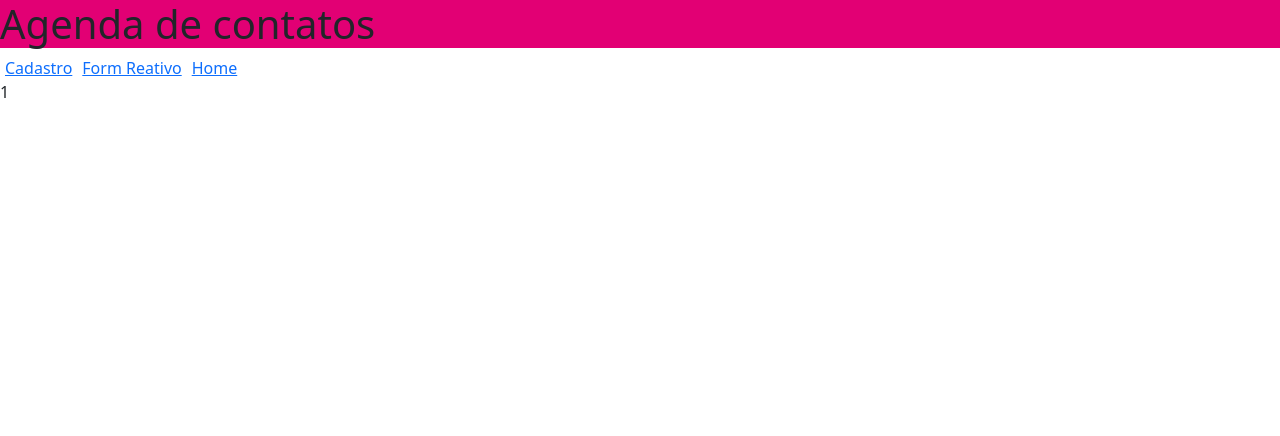
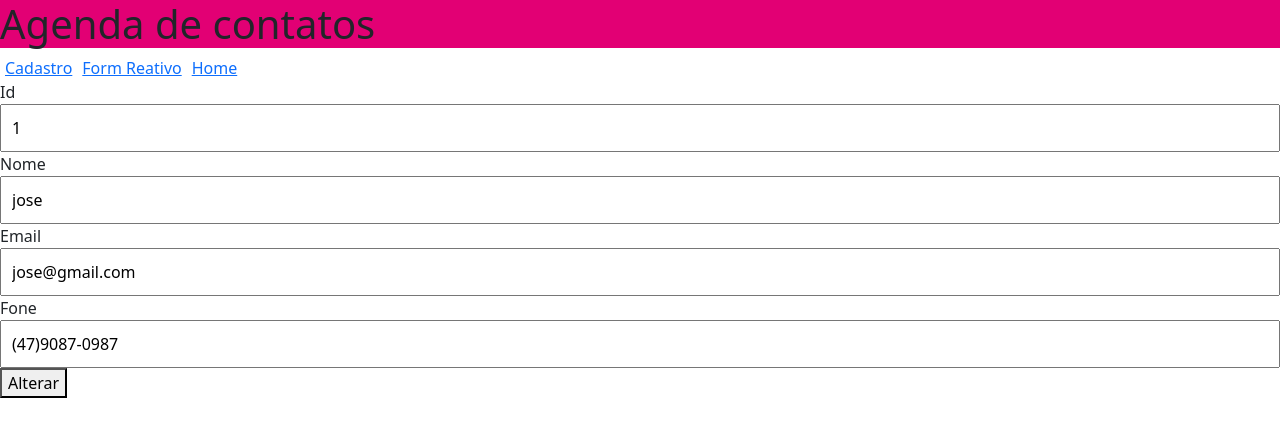
Before and after one commit to instrutorvilson/tsy-angular, an Angular app: page /editar/1 in a window 1280 px wide. Shown: the top 436 px of the page. Built offline with nearby package versions, Linux system fonts and the light colour scheme; data requests are answered from the project's data file.

Commit message:
Editado contato

```diff
--- a/db.json
+++ b/db.json
@@ -7,13 +7,13 @@
       "fone": "(47)9087-0987"
     },
     {
-      "nome": "maria",
-      "email": "maria@gmail.com",
-      "fone": "(47)9087-0987",
+      "nome": "Maria da silva",
+      "email": "maria@hotmail.com",
+      "fone": "(47)9087-0980",
       "id": 2
     },
     {
-      "nome": "josefa",
+      "nome": "Josefa Pereira",
       "email": "josefa@gmail.com",
       "fone": "(47)98851-1564",
       "id": 3
--- a/src/app/app-routing.module.ts
+++ b/src/app/app-routing.module.ts
@@ -20,7 +20,7 @@ const routes: Routes = [
     component: FormReativoComponent
   },
   {
-    path:'editar/:email',
+    path:'editar/:idcontato',
     component: EdicaoComponent
   },
   {
--- a/src/app/cadastro.service.ts
+++ b/src/app/cadastro.service.ts
@@ -14,6 +14,14 @@ export class CadastroService {
     return this.http.get<[IContato]>("http://localhost:3000/contatos")
   }
 
+  consultarPorId(id:number){
+    return this.http.get<IContato>(`http://localhost:3000/contatos/${id}`)
+  }
+
+  alterar(id:number, dados: IContato){
+    return this.http.put<IContato>(`http://localhost:3000/contatos/${id}`, dados)
+  }
+
   salvar(dados:IContato){
     return this.http.post<IContato>("http://localhost:3000/contatos",dados)
   }
--- a/src/app/cadastro/cadastro.component.html
+++ b/src/app/cadastro/cadastro.component.html
@@ -30,7 +30,7 @@
                 <td>{{ct.email}}</td>
                 <td>{{ct.fone}}</td>
                 <td>
-                    <a [routerLink]="['/editar',ct.email]">Editar</a>
+                    <a [routerLink]="['/editar',ct.id]">Editar</a>
                 </td>
             </tr>
         </tbody>
--- a/src/app/edicao/edicao.component.html
+++ b/src/app/edicao/edicao.component.html
@@ -1 +1,18 @@
-<p>{{emailcontato}}</p>
+<div>
+    <form #f="ngForm" (ngSubmit)="alterar()">
+        <label for="id">Id</label>
+        <input type="text" [(ngModel)]="contato.id" name="id" readonly/>
+
+        <label for="idnome">Nome</label>
+        <input type="text" placeholder="Informe nome" [(ngModel)]="contato.nome" name="nome"/>
+
+        <label for="idemail">Email</label>
+        <input type="text" placeholder="Informe email" [(ngModel)]="contato.email" name="email"/>
+
+        <label for="idfone">Fone</label>
+        <input type="text" placeholder="Informe fone" [(ngModel)]="contato.fone" name="fone"/>
+
+        <button>Alterar</button>
+        <p>{{msg}}</p>
+    </form>
+</div>
--- a/src/app/edicao/edicao.component.ts
+++ b/src/app/edicao/edicao.component.ts
@@ -1,5 +1,7 @@
 import { Component, OnInit } from '@angular/core';
 import { ActivatedRoute } from '@angular/router';
+import IContato from 'src/interfaces/interface';
+import { CadastroService } from '../cadastro.service';
 
 @Component({
   selector: 'app-edicao',
@@ -7,16 +9,20 @@ import { ActivatedRoute } from '@angular/router';
   styleUrls: ['./edicao.component.css']
 })
 export class EdicaoComponent implements OnInit {
+  contato: IContato = {nome:"",email:"",fone:""}
+  msg: string = ''
 
-  emailcontato: string | null  = ''
-
-  constructor(private route: ActivatedRoute){
-
+  constructor(private route: ActivatedRoute, private service:CadastroService){
   }
 
   ngOnInit(): void {
     var routeParams = this.route.snapshot.paramMap
-    this.emailcontato = routeParams.get('email')
+    let id = parseInt(routeParams.get('idcontato')||'')
+    this.service.consultarPorId(id).subscribe(data => this.contato = data)
+  }
+
+  alterar(){
+    this.service.alterar(this.contato.id || 0, this.contato).subscribe(() => this.msg = "Registro alterado com sucesso" )
   }
 
 }
```
